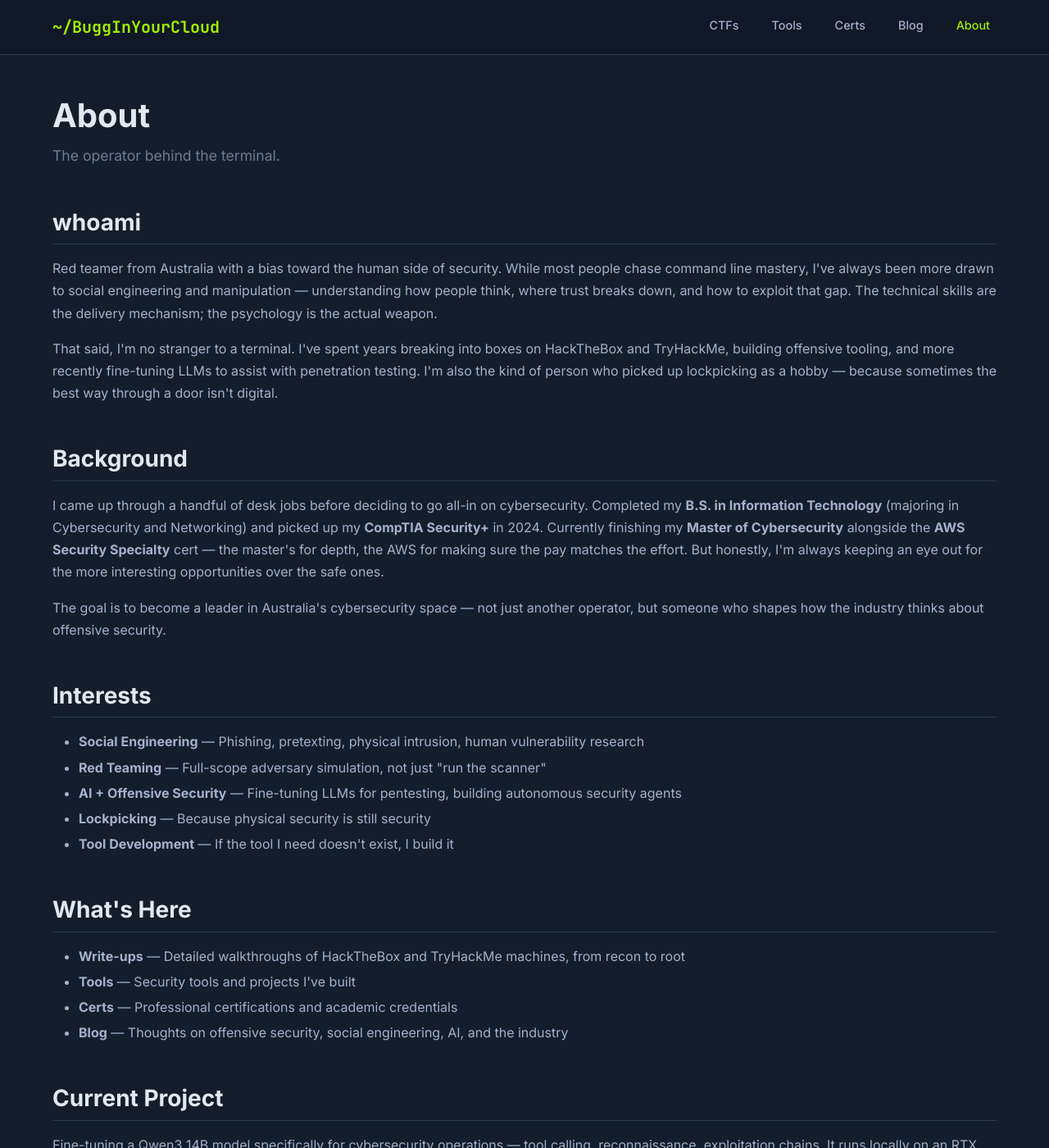
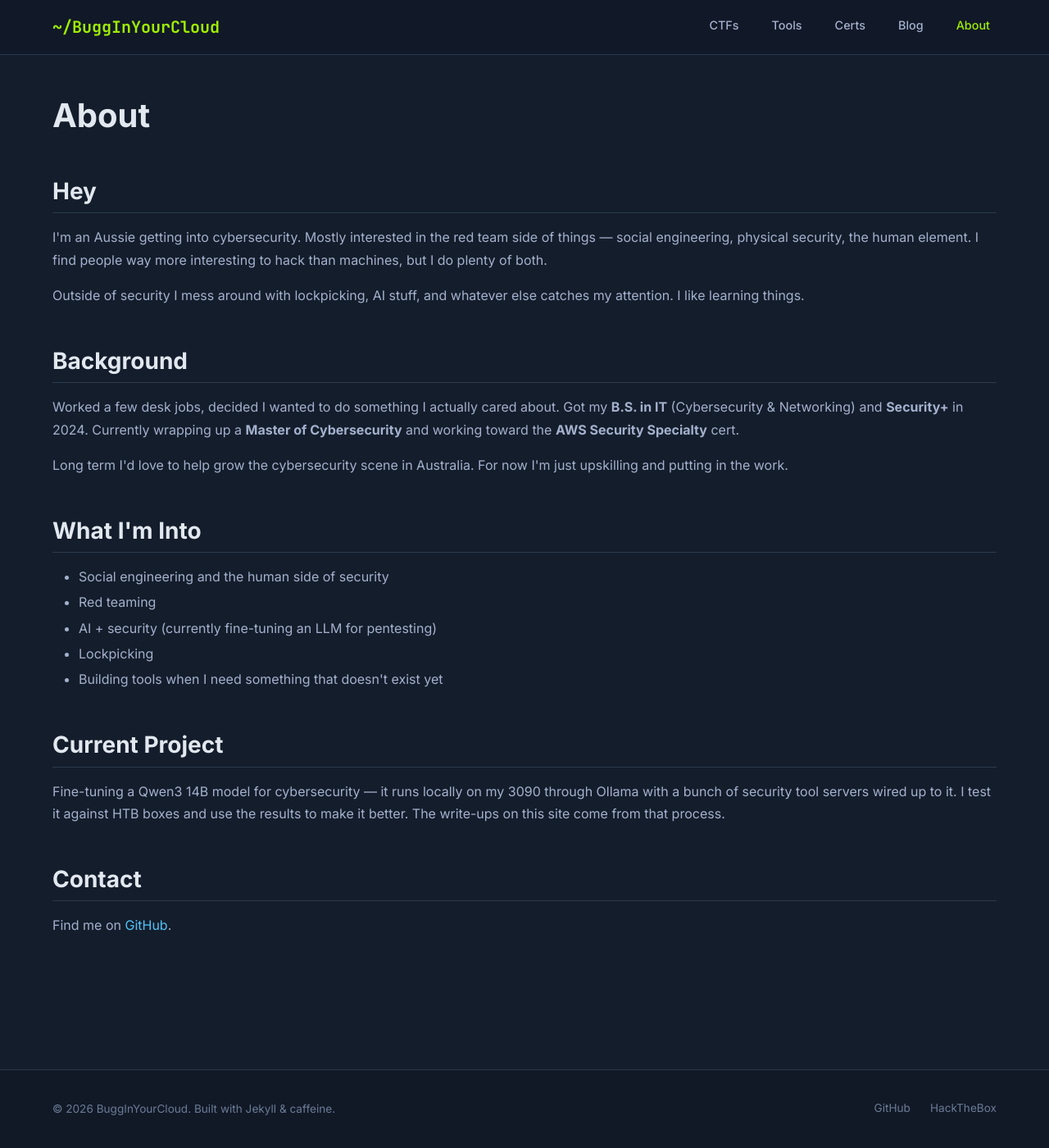
Before and after one commit to BuggInYourCloud/BuggInYourCloud.github.io, a Jekyll site: the page built from pages/about.html, in a window 1280 px wide and 1400 px high. Shown: the whole window at 82% size. Built offline with Jekyll 4.4.1, drawn with Linux system fonts in a browser that asks for light colours; some of the changed text lies outside the part shown.

Commit message:
Rewrite About page — tone it way down
Co-Authored-By: Claude Opus 4.6 <noreply@anthropic.com>

```diff
--- a/pages/about.html
+++ b/pages/about.html
@@ -1,38 +1,31 @@
 ---
 title: "About"
-subtitle: "The operator behind the terminal."
+subtitle: ""
 permalink: /about/
 ---
 
 <div class="writeup-content">
-  <h2>whoami</h2>
-  <p>Red teamer from Australia with a bias toward the human side of security. While most people chase command line mastery, I've always been more drawn to social engineering and manipulation — understanding how people think, where trust breaks down, and how to exploit that gap. The technical skills are the delivery mechanism; the psychology is the actual weapon.</p>
+  <h2>Hey</h2>
+  <p>I'm an Aussie getting into cybersecurity. Mostly interested in the red team side of things — social engineering, physical security, the human element. I find people way more interesting to hack than machines, but I do plenty of both.</p>
 
-  <p>That said, I'm no stranger to a terminal. I've spent years breaking into boxes on HackTheBox and TryHackMe, building offensive tooling, and more recently fine-tuning LLMs to assist with penetration testing. I'm also the kind of person who picked up lockpicking as a hobby — because sometimes the best way through a door isn't digital.</p>
+  <p>Outside of security I mess around with lockpicking, AI stuff, and whatever else catches my attention. I like learning things.</p>
 
   <h2>Background</h2>
-  <p>I came up through a handful of desk jobs before deciding to go all-in on cybersecurity. Completed my <strong>B.S. in Information Technology</strong> (majoring in Cybersecurity and Networking) and picked up my <strong>CompTIA Security+</strong> in 2024. Currently finishing my <strong>Master of Cybersecurity</strong> alongside the <strong>AWS Security Specialty</strong> cert — the master's for depth, the AWS for making sure the pay matches the effort. But honestly, I'm always keeping an eye out for the more interesting opportunities over the safe ones.</p>
-  <p>The goal is to become a leader in Australia's cybersecurity space — not just another operator, but someone who shapes how the industry thinks about offensive security.</p>
+  <p>Worked a few desk jobs, decided I wanted to do something I actually cared about. Got my <strong>B.S. in IT</strong> (Cybersecurity & Networking) and <strong>Security+</strong> in 2024. Currently wrapping up a <strong>Master of Cybersecurity</strong> and working toward the <strong>AWS Security Specialty</strong> cert.</p>
 
-  <h2>Interests</h2>
+  <p>Long term I'd love to help grow the cybersecurity scene in Australia. For now I'm just upskilling and putting in the work.</p>
+
+  <h2>What I'm Into</h2>
   <ul>
-    <li><strong>Social Engineering</strong> — Phishing, pretexting, physical intrusion, human vulnerability research</li>
-    <li><strong>Red Teaming</strong> — Full-scope adversary simulation, not just "run the scanner"</li>
-    <li><strong>AI + Offensive Security</strong> — Fine-tuning LLMs for pentesting, building autonomous security agents</li>
-    <li><strong>Lockpicking</strong> — Because physical security is still security</li>
-    <li><strong>Tool Development</strong> — If the tool I need doesn't exist, I build it</li>
-  </ul>
-
-  <h2>What's Here</h2>
-  <ul>
-    <li><strong>Write-ups</strong> — Detailed walkthroughs of HackTheBox and TryHackMe machines, from recon to root</li>
-    <li><strong>Tools</strong> — Security tools and projects I've built</li>
-    <li><strong>Certs</strong> — Professional certifications and academic credentials</li>
-    <li><strong>Blog</strong> — Thoughts on offensive security, social engineering, AI, and the industry</li>
+    <li>Social engineering and the human side of security</li>
+    <li>Red teaming</li>
+    <li>AI + security (currently fine-tuning an LLM for pentesting)</li>
+    <li>Lockpicking</li>
+    <li>Building tools when I need something that doesn't exist yet</li>
   </ul>
 
   <h2>Current Project</h2>
-  <p>Fine-tuning a Qwen3 14B model specifically for cybersecurity operations — tool calling, reconnaissance, exploitation chains. It runs locally on an RTX 3090 via Ollama, connected to 12 MCP tool servers (nmap, sqlmap, hashcat, radare2, and more). Claude Code acts as the evaluator, observing every command the model makes during live box testing. The write-ups on this site double as benchmark data for the next training run.</p>
+  <p>Fine-tuning a Qwen3 14B model for cybersecurity — it runs locally on my 3090 through Ollama with a bunch of security tool servers wired up to it. I test it against HTB boxes and use the results to make it better. The write-ups on this site come from that process.</p>
 
   <h2>Contact</h2>
   <p>Find me on <a href="https://github.com/BuggInYourCloud">GitHub</a>.</p>
```
